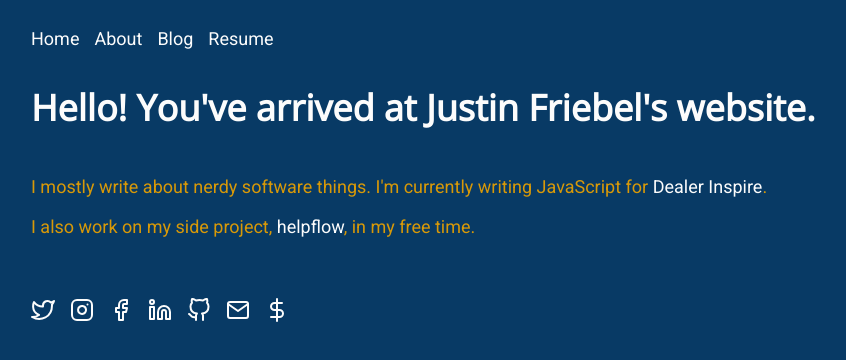
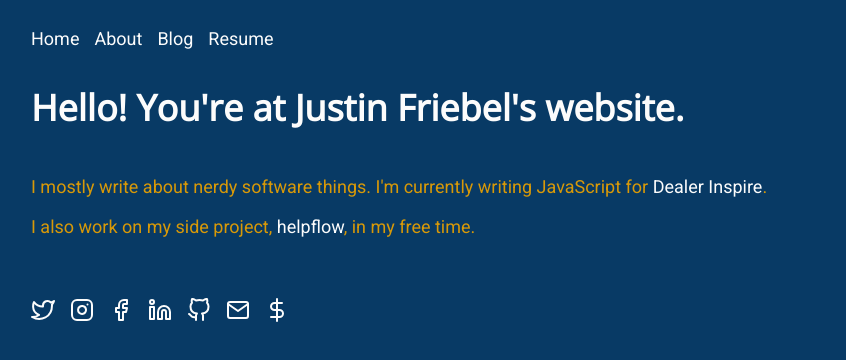
Before and after one commit to justinfriebel/nextjs-prismic-blog, a Next.js app: page / in a window 1280 px wide. Shown: the top 360 px of the page, without its empty margins (209-1055 px from the left). Built offline with nearby package versions, Linux system fonts and the light colour scheme.

Commit message:
push didn't work

```diff
--- a/pages/index.tsx
+++ b/pages/index.tsx
@@ -4,7 +4,7 @@ import PageHeading from "../components/PageHeading";
 
 const Home: NextPage = () => (
   <Layout>
-    <PageHeading heading="Hello! You've arrived at Justin Friebel's website." />
+    <PageHeading heading="Hello! You're at Justin Friebel's website." />
     <p>
       I mostly write about nerdy software things. I'm currently writing
       JavaScript for{" "}
```
